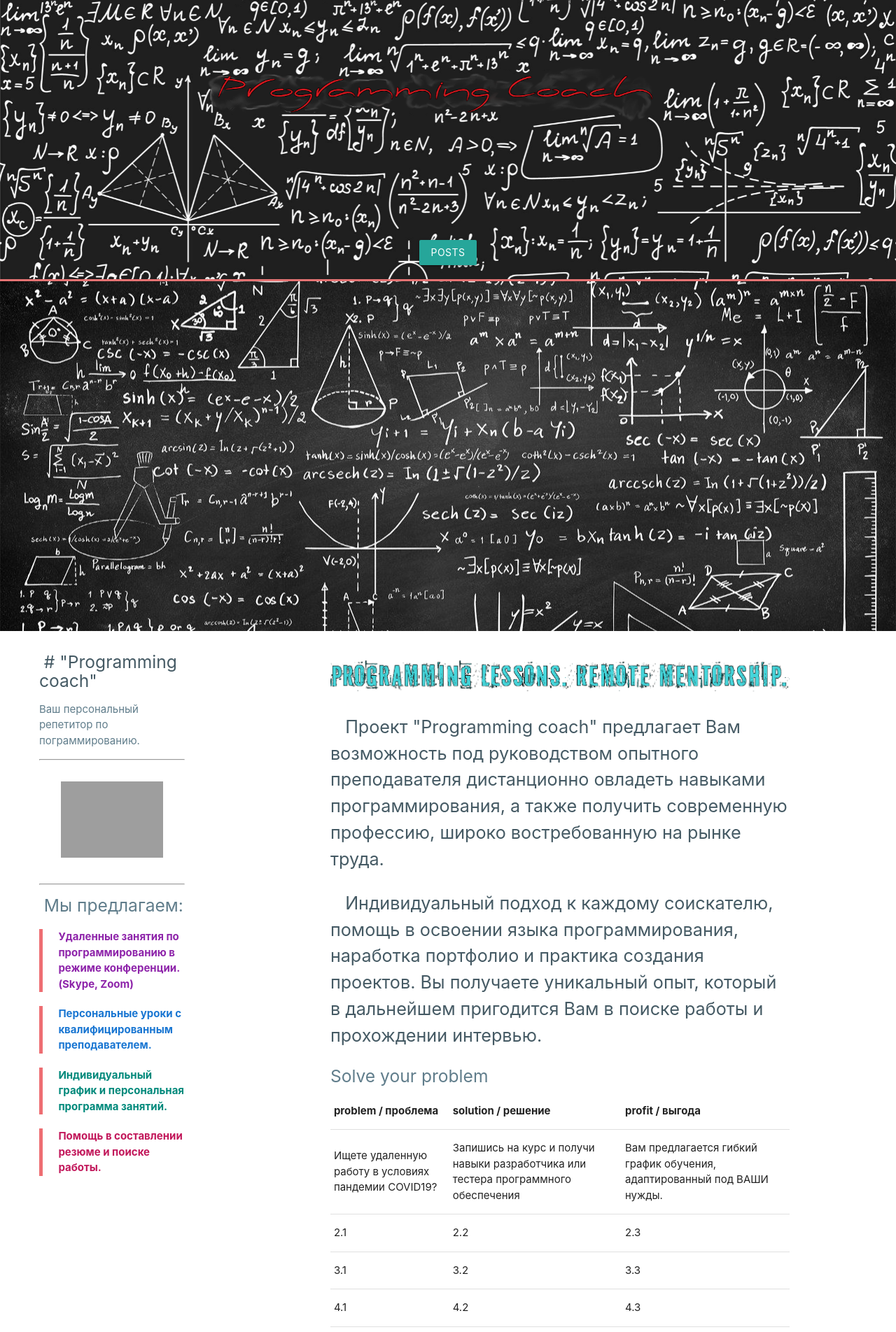
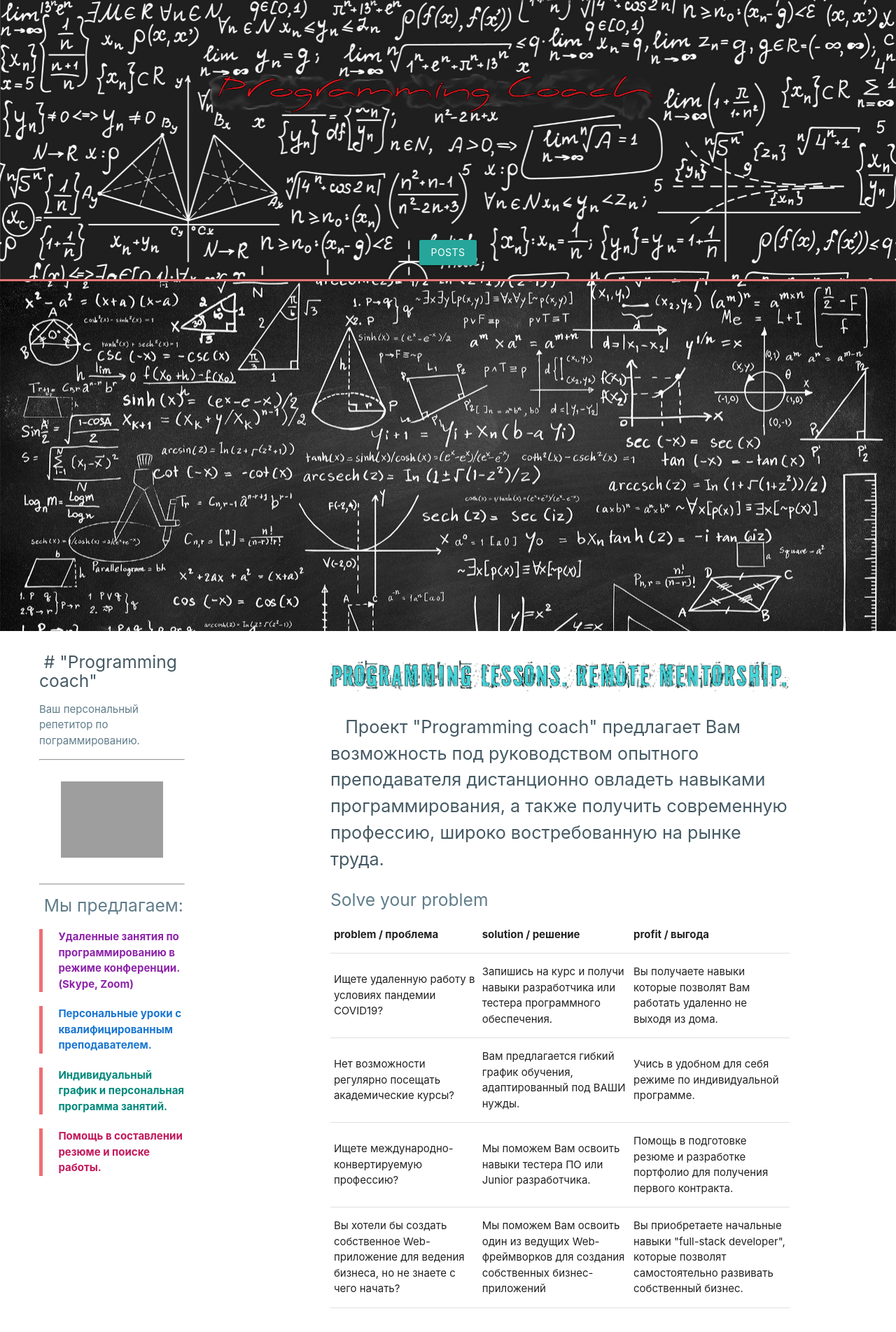
Before and after one commit to NickIT87/blog_dashboard, a Flask app: template landing/templates/landingmpage.html in a window 1280 px wide. Shown: the part 65-1969 px from the top of the page at 70% size. Run offline with Flask 3, Linux system fonts and the light colour scheme; the template is opened without the code that fills it, so the values that code supplies are empty; some libraries are stand-ins or nearby versions; grey boxes are pictures that could not be loaded.

Commit message:
alpha version landing complete

```diff
--- a/landing/templates/index.html
+++ b/landing/templates/index.html
@@ -70,13 +70,13 @@
           <div class="container">
             <div class="row">
               <div class="col l6 s12">
-                <h5 class="white-text">Software tester blog</h5>
-                <p class="grey-text text-lighten-4">#flask, #materialize, #pythonanywhere.com</p>
+                <h5 class="white-text">Programming coach</h5>
+                <p class="grey-text text-lighten-4">programming lessons, remote mentorship</p>
               </div>
               <div class="col l4 offset-l2 s12">
-                <h5 class="white-text">More Links</h5>
+                <h5 class="white-text">Выбери курс прямо сейчас:</h5>
                 <ul>
-                  <li><a class="grey-text text-lighten-3" href="https://nickolazz1.github.io/">White Paper QA</a></li>
+                  <li><a class="grey-text text-lighten-3" href="{{ url_for('blog') }}">Доступные программы</a></li>
                 </ul>
               </div>
             </div>
--- a/landing/templates/landingmpage.html
+++ b/landing/templates/landingmpage.html
@@ -81,11 +81,6 @@
                     под руководством опытного преподавателя дистанционно овладеть навыками программирования,
                     а также получить современную профессию, широко востребованную на рынке труда.
                 </p>
-                <p class="flow-text blue-grey-text text-darken-2">
-                    &nbsp;&nbsp;&nbsp;Индивидуальный подход к каждому соискателю, помощь в освоении языка программирования, наработка
-                    портфолио и практика создания проектов. Вы получаете уникальный опыт, который в дальнейшем
-                    пригодится Вам в поиске работы и прохождении интервью.
-                </p>
 
                 <h5 class="blue-grey-text">Solve your problem</h5>
                 <table class="responsive-table">
@@ -100,23 +95,23 @@
                     <tbody>
                       <tr>
                           <td>Ищете удаленную работу в условиях пандемии COVID19?</td>
-                          <td>Запишись на курс и получи навыки разработчика или тестера программного обеспечения</td>
-                          <td>Вам предлагается гибкий график обучения, адаптированный под ВАШИ нужды.</td>
+                          <td>Запишись на курс и получи навыки разработчика или тестера программного обеспечения.</td>
+                          <td>Вы получаете навыки которые позволят Вам работать удаленно не выходя из дома.</td>
                       </tr>
                       <tr>
-                          <td>2.1</td>
-                          <td>2.2</td>
-                          <td>2.3</td>
+                          <td>Нет возможности регулярно посещать академические курсы?</td>
+                          <td>Вам предлагается гибкий график обучения, адаптированный под ВАШИ нужды.</td>
+                          <td>Учись в удобном для себя режиме по индивидуальной программе.</td>
                       </tr>
                       <tr>
-                          <td>3.1</td>
-                          <td>3.2</td>
-                          <td>3.3</td>
+                          <td>Ищете международно-конвертируемую профессию?</td>
+                          <td>Мы поможем Вам освоить навыки тестера ПО или Junior разработчика.</td>
+                          <td>Помощь в подготовке резюме и разработке портфолио для получения первого контракта.</td>
                       </tr>
                       <tr>
-                          <td>4.1</td>
-                          <td>4.2</td>
-                          <td>4.3</td>
+                          <td>Вы хотели бы создать собственное Web-приложение для ведения бизнеса, но не знаете с чего начать?</td>
+                          <td>Мы поможем Вам освоить один из ведущих Web-фреймворков для создания собственных бизнес-приложений</td>
+                          <td>Вы приобретаете начальные навыки "full-stack developer", которые позволят самостоятельно развивать собственный бизнес.</td>
                       </tr>
                     </tbody>
                 </table>
@@ -146,6 +141,7 @@
                 <hr>
                 <img class="responsive-img" src="{{ url_for('static', filename='images/mylogo.png')}}">
                 <hr>
+                <p class="blue-grey-text">Преподаватель курса автоматизации тестирования:</p>
                 <div class="personal">
                     <h6 style="color: #64b5f6;">
                         <a href="https://www.linkedin.com/in/nick-prytula-b724b1151/">
@@ -177,6 +173,7 @@
                     <div class="container">
                         <img class="responsive-img" src="{{ url_for('static', filename='images/ORCID.png')}}">
                     </div>
+                    <div itemscope itemtype="https://schema.org/Person"><a itemprop="sameAs" content="https://orcid.org/0000-0001-8426-6364" href="https://orcid.org/0000-0001-8426-6364" target="orcid.widget" rel="me noopener noreferrer" style="vertical-align:top;"><img src="https://orcid.org/sites/default/files/images/orcid_16x16.png" style="width:1em;margin-right:.5em;" alt="ORCID iD icon">https://orcid.org/0000-0001-8426-6364</a></div>
                 </div>
             </div>
         </div>
@@ -203,7 +200,7 @@
                     <li>
                         <blockquote>
                             <p class="flow-text">Acceptance test driven development: <a href="https://github.com/Nickolazz1/JavaAutomation">java autotests example</a></p>
-                            <p>java test automation singletone pattern</p>
+                            <p>java/python test automation. Singletone, page object patterns.</p>
                         </blockquote>
                     </li>
                     <li>
@@ -252,10 +249,13 @@
 
     <div class="container">
 
-        <h4>Why you need a tester?</h4>
+        <h4>Почему профессия тестера программного обеспечения актульна для Вас?</h4>
 
-        <p id="hardcode">
-            &nbsp;&nbsp;&nbsp;Because they are necessary objective assessors. Acting as the voice of reason or as advocates for the inexperienced new user by checking and questioning ongoing development decisions in order to provide the optimal solution and to meet customer requirements and specifications to put out the best product.
+        <p class="flow-text" id="hardcode">
+            &nbsp;&nbsp;&nbsp; Быстрый старт в сфере IT, минимальный порог вхождения в профессию,
+                освоить базовые навыки достаточно легко, Вы можете начать работать в относительно короткий срок.
+                Легко начать писать несложные тестовые скрипты, в дальнейшем освоить более сложные инструменты
+                или переквалифицироваться в разработчика.
         </p>
 
     </div>
```
